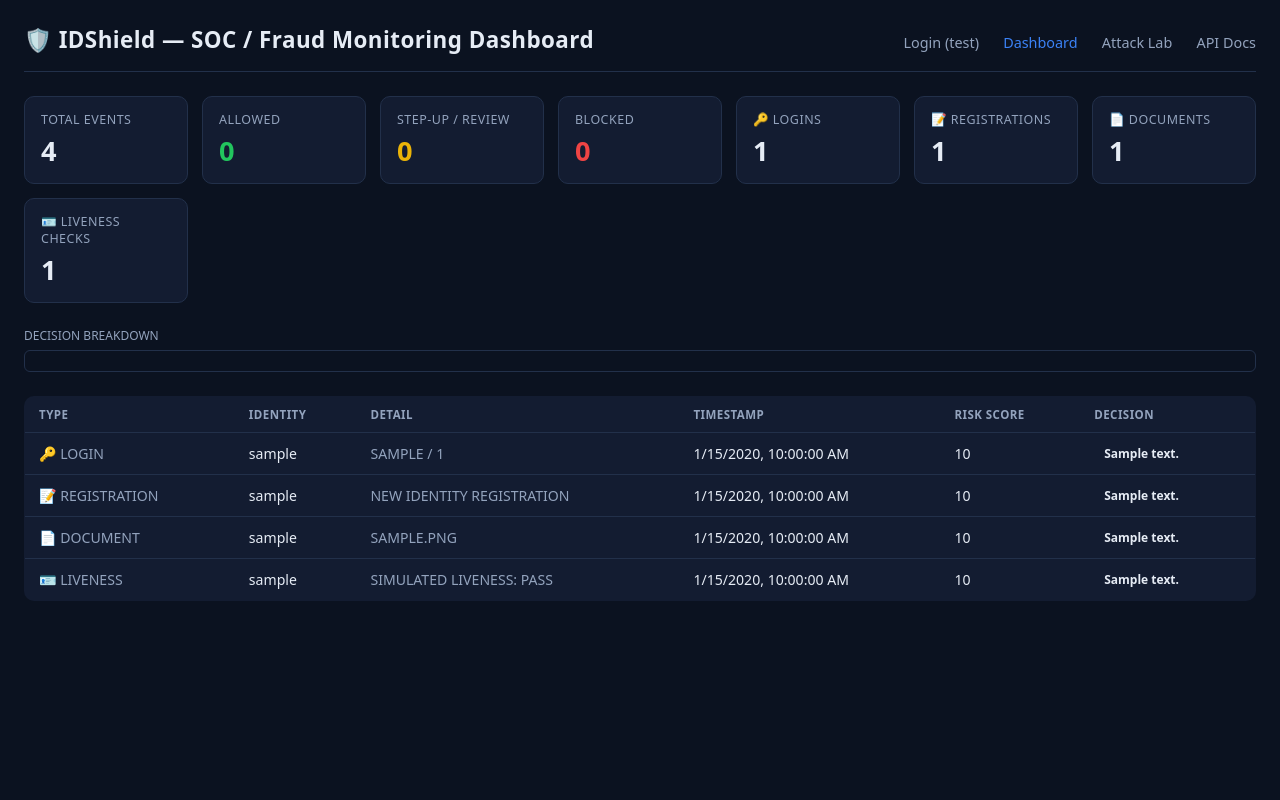
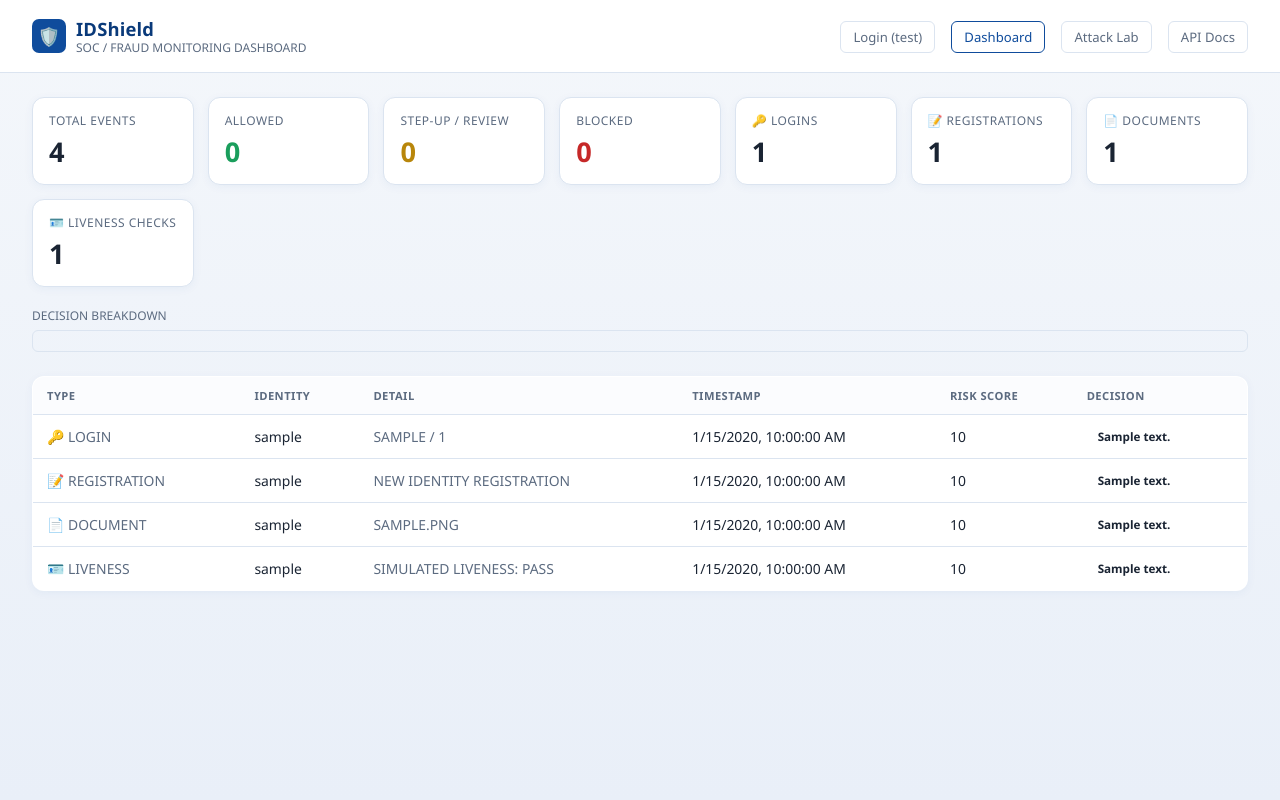
Before and after one commit to ahmadalsawad/IDShield, a FastAPI app: page /dashboard in a window 1280 px wide. Run offline with FastAPI, Linux system fonts and the light colour scheme; tables that the repository leaves empty hold one stand-in row (values such as "Sample post").

Commit message:
Unify visual theme across all pages to match the light citizen-portal design

```diff
--- a/static/style.css
+++ b/static/style.css
@@ -1,75 +1,86 @@
 :root {
-    --bg: #0b1220;
-    --panel: #131c31;
-    --panel-border: #22304a;
-    --text: #e6ecf5;
-    --text-dim: #93a3bd;
-    --blue: #3b82f6;
-    --blue-dark: #1e3a8a;
-    --green: #22c55e;
-    --yellow: #eab308;
-    --red: #ef4444;
+    --bg: #f4f7fb;
+    --panel: #ffffff;
+    --panel-border: #dbe4f0;
+    --text: #1a2433;
+    --text-dim: #5c6b80;
+    --blue: #0f4c9c;
+    --blue-dark: #0a3a7a;
+    --blue-tint: #eaf1fb;
+    --green: #1a9e5c;
+    --yellow: #b8860b;
+    --red: #c62828;
     --mono: "SFMono-Regular", Consolas, "Liberation Mono", monospace;
 }
 
 * { box-sizing: border-box; }
 
 body {
-    background: var(--bg);
+    background: linear-gradient(180deg, var(--bg) 0%, #e9eff8 100%);
     color: var(--text);
-    font-family: system-ui, -apple-system, "Segoe UI", sans-serif;
+    font-family: "Segoe UI", system-ui, -apple-system, sans-serif;
     margin: 0;
-    padding: 24px;
+    padding: 24px 32px;
+    min-height: 100vh;
 }
 
 header.app-header {
     display: flex;
-    align-items: baseline;
+    align-items: center;
     justify-content: space-between;
-    margin-bottom: 24px;
+    margin: -24px -32px 24px -32px;
+    padding: 16px 32px;
+    background: #ffffff;
     border-bottom: 1px solid var(--panel-border);
-    padding-bottom: 16px;
 }
 
 header.app-header h1 {
     margin: 0;
-    font-size: 1.4rem;
-    letter-spacing: 0.02em;
+    font-size: 1.15rem;
+    font-weight: 700;
+    color: var(--blue-dark);
+    letter-spacing: 0.01em;
 }
 
 header.app-header nav a {
     color: var(--text-dim);
     text-decoration: none;
-    margin-left: 20px;
-    font-size: 0.9rem;
+    margin-left: 12px;
+    font-size: 0.82rem;
+    border: 1px solid var(--panel-border);
+    padding: 6px 12px;
+    border-radius: 6px;
 }
 header.app-header nav a:hover, header.app-header nav a.active {
     color: var(--blue);
+    border-color: var(--blue);
 }
 
 .stat-grid {
     display: grid;
     grid-template-columns: repeat(auto-fit, minmax(160px, 1fr));
     gap: 14px;
-    margin-bottom: 24px;
+    margin-bottom: 20px;
 }
 
 .stat-card {
     background: var(--panel);
     border: 1px solid var(--panel-border);
-    border-radius: 10px;
+    border-radius: 12px;
     padding: 14px 16px;
+    box-shadow: 0 2px 10px rgba(15, 76, 156, 0.05);
 }
 .stat-card .label {
     color: var(--text-dim);
-    font-size: 0.78rem;
+    font-size: 0.75rem;
     text-transform: uppercase;
     letter-spacing: 0.04em;
 }
 .stat-card .value {
     font-size: 1.7rem;
-    font-weight: 600;
+    font-weight: 700;
     margin-top: 4px;
+    color: var(--text);
 }
 
 table.events {
@@ -77,38 +88,40 @@ table.events {
     border-collapse: collapse;
     background: var(--panel);
     border: 1px solid var(--panel-border);
-    border-radius: 10px;
+    border-radius: 12px;
     overflow: hidden;
+    box-shadow: 0 2px 10px rgba(15, 76, 156, 0.05);
 }
 table.events th, table.events td {
     text-align: left;
-    padding: 10px 14px;
+    padding: 11px 14px;
     border-bottom: 1px solid var(--panel-border);
-    font-size: 0.88rem;
+    font-size: 0.87rem;
 }
 table.events th {
     color: var(--text-dim);
     text-transform: uppercase;
-    font-size: 0.72rem;
+    font-size: 0.7rem;
     letter-spacing: 0.04em;
+    background: #fbfcfe;
 }
 table.events tbody tr {
     cursor: pointer;
 }
 table.events tbody tr:hover {
-    background: #182541;
+    background: var(--blue-tint);
 }
 
 .badge {
     display: inline-block;
-    padding: 2px 10px;
+    padding: 3px 11px;
     border-radius: 999px;
-    font-size: 0.75rem;
-    font-weight: 600;
+    font-size: 0.73rem;
+    font-weight: 700;
 }
-.badge.ALLOW { background: rgba(34,197,94,0.15); color: var(--green); }
-.badge.STEP_UP { background: rgba(234,179,8,0.15); color: var(--yellow); }
-.badge.BLOCK { background: rgba(239,68,68,0.15); color: var(--red); }
+.badge.ALLOW { background: rgba(26,158,92,0.12); color: var(--green); }
+.badge.STEP_UP { background: rgba(184,134,11,0.12); color: var(--yellow); }
+.badge.BLOCK { background: rgba(198,40,40,0.12); color: var(--red); }
 
 .type-tag {
     color: var(--text-dim);
--- a/templates/dashboard.html
+++ b/templates/dashboard.html
@@ -7,7 +7,13 @@
 </head>
 <body>
     <header class="app-header">
-        <h1>🛡️ IDShield — SOC / Fraud Monitoring Dashboard</h1>
+        <div style="display:flex; align-items:center; gap:10px;">
+            <div style="width:34px; height:34px; background:var(--blue); border-radius:7px; display:flex; align-items:center; justify-content:center; font-size:18px;">🛡️</div>
+            <div>
+                <h1>IDShield</h1>
+                <div class="type-tag" style="margin-top:-2px;">SOC / Fraud Monitoring Dashboard</div>
+            </div>
+        </div>
         <nav>
             <a href="/">Login (test)</a>
             <a href="/dashboard" class="active">Dashboard</a>
--- a/templates/login.html
+++ b/templates/login.html
@@ -167,7 +167,7 @@
             </div>
         </div>
         <nav class="internal-links">
-            <a href="/dashboard">SOC Dashboard</a>
+            <a href="/dashboard">Dashboard</a>
             <a href="/attack-lab">Attack Lab</a>
             <a href="/docs">API Docs</a>
         </nav>
```
Also changed, not shown: other parts of static/style.css (+21 -13 lines), templates/attack_lab.html (+7 -1 lines).
